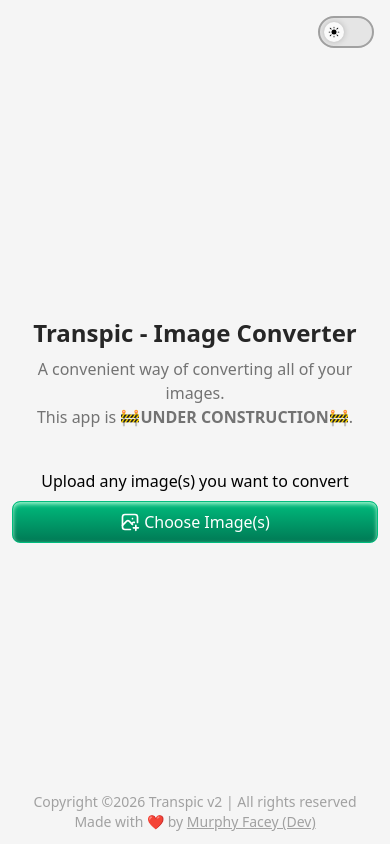
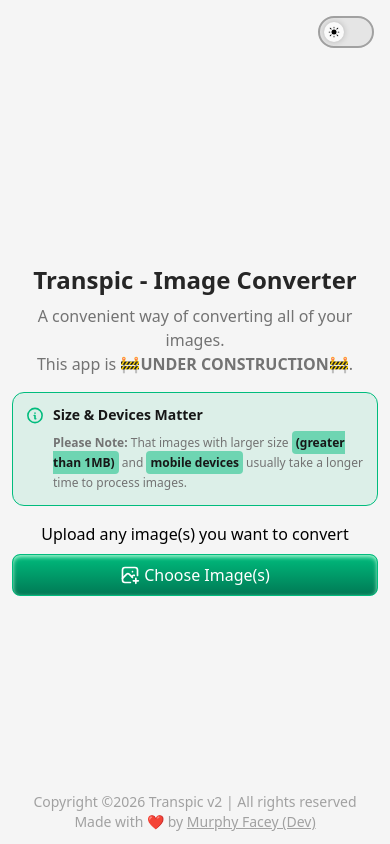
Before and after one commit to dev-murphy/transpic-v2, a Vue app: page / in a window 390 px wide. Built offline with nearby package versions, Linux system fonts and the light colour scheme; a web font is replaced by a local one.

Commit message:
chore: add disclaimer for size and mobile devices

```diff
--- a/src/components.d.ts
+++ b/src/components.d.ts
@@ -20,6 +20,8 @@ declare module 'vue' {
     Download: typeof import('./components/icons/Download.vue')['default']
     ImageList: typeof import('./components/ImageList.vue')['default']
     ImageUpload: typeof import('./components/ImageUpload.vue')['default']
+    Info: typeof import('./components/icons/Info.vue')['default']
+    InfoDump: typeof import('./components/common/InfoDump.vue')['default']
     Moon: typeof import('./components/icons/Moon.vue')['default']
     Plus: typeof import('./components/icons/Plus.vue')['default']
     Sun: typeof import('./components/icons/Sun.vue')['default']
--- a/src/components/ImageUpload.vue
+++ b/src/components/ImageUpload.vue
@@ -1,5 +1,6 @@
 <script lang="ts" setup>
 import { breakpointsTailwind } from "@vueuse/core";
+import InfoDump from "./common/InfoDump.vue";
 
 const appStore = useAppStore();
 // Add mobile screen breaking points
@@ -13,12 +14,12 @@ const { open, onChange } = useFileDialog({
 
 onChange(async (files) => {
   if (!files) return;
-  appStore.addImages(files)
+  appStore.addImages(files);
 });
 
 const onDrop = (files: File[] | null) => {
   if (!files) return;
-  appStore.addImages(files)
+  appStore.addImages(files);
 };
 
 const { isOverDropZone } = useDropZone(dropzoneRef, {
@@ -30,11 +31,37 @@ const { isOverDropZone } = useDropZone(dropzoneRef, {
 </script>
 
 <template>
-  <div class="w-screen flex flex-col items-center px-3">
+  <div class="w-screen flex flex-col items-center px-3 mt-4">
+    <!-- Info Dump -->
+    <InfoDump class="w-full max-w-175 mb-4 mx-auto">
+      <div class="text-neutral-500 dark:text-neutral-300">
+        <h2
+          class="mb-2 text-neutral-900 dark:text-white text-sm md:text-base font-bold"
+        >
+          Size & Devices Matter
+        </h2>
+
+        <p class="text-xs md:text-sm leading-5 md:leading-normal">
+          <span class="font-bold">Please Note:</span> That images with larger
+          size
+          <span
+            class="px-1 py-0.75 bg-emerald-500/50 dark:bg-neutral-700 text-neutral-900 dark:text-emerald-500 font-bold rounded"
+            >(greater than 1MB)</span
+          >
+          and
+          <span
+            class="px-1 py-0.75 bg-emerald-500/50 dark:bg-neutral-700 text-neutral-900 dark:text-emerald-500 font-bold rounded"
+            >mobile devices</span
+          >
+          usually take a longer time to process images.
+        </p>
+      </div>
+    </InfoDump>
+
     <div
       v-if="!isMobile"
       ref="dropzoneRef"
-      class="w-full max-w-175 h-125 flex flex-col items-center justify-center border-4 border-dashed mt-10 select-none rounded-2xl"
+      class="w-full max-w-175 h-125 flex flex-col items-center justify-center border-4 border-dashed select-none rounded-2xl"
       :class="{
         'bg-neutral-200 dark:bg-neutral-800 border-neutral-400 dark:border-neutral-600':
           !isOverDropZone,
@@ -65,7 +92,7 @@ const { isOverDropZone } = useDropZone(dropzoneRef, {
       </template>
     </div>
 
-    <div v-else class="w-full mt-10">
+    <div v-else class="w-full">
       <p class="text-center dark:text-white pb-2">
         Upload any image(s) you want to convert
       </p>
--- /dev/null
+++ b/src/components/common/InfoDump.vue
@@ -0,0 +1,8 @@
+<template>
+  <div
+    class="flex gap-x-2 bg-emerald-500/10 dark:bg-neutral-800 border border-emerald-500 p-3 rounded-xl"
+  >
+    <Info class="w-5 h-5 pt-px shrink-0 text-emerald-500" />
+    <slot />
+  </div>
+</template>
--- /dev/null
+++ b/src/components/icons/Info.vue
@@ -0,0 +1,20 @@
+<template>
+  <svg
+    xmlns="http://www.w3.org/2000/svg"
+    width="1em"
+    height="1em"
+    viewBox="0 0 24 24"
+  >
+    <!-- Icon from Tabler Icons by Paweł Kuna - https://github.com/tabler/tabler-icons/blob/master/LICENSE -->
+    <g
+      fill="none"
+      stroke="currentColor"
+      stroke-linecap="round"
+      stroke-linejoin="round"
+      stroke-width="2"
+    >
+      <path d="M3 12a9 9 0 1 0 18 0a9 9 0 0 0-18 0m9-3h.01" />
+      <path d="M11 12h1v4h1" />
+    </g>
+  </svg>
+</template>
```
Also changed, not shown: src/components/ImageList.vue (+3 -12 lines).
